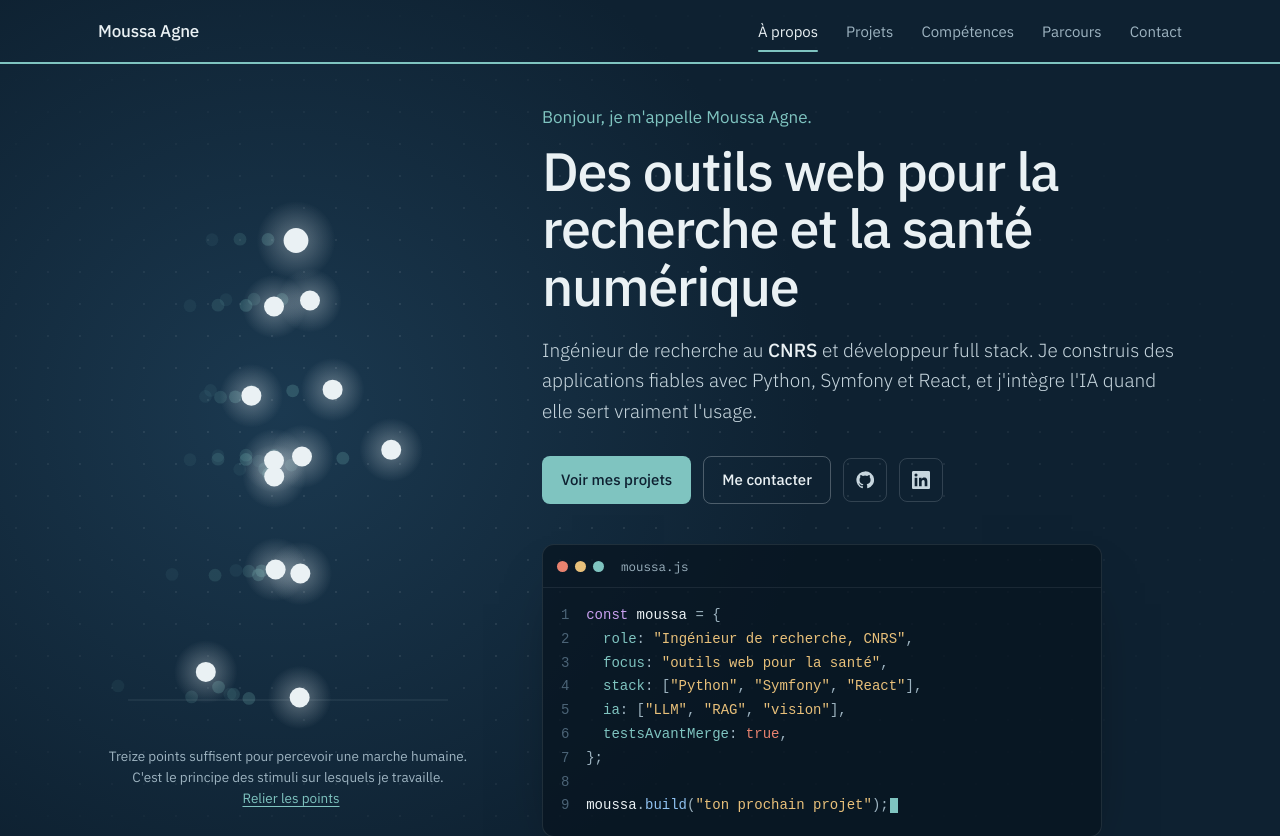
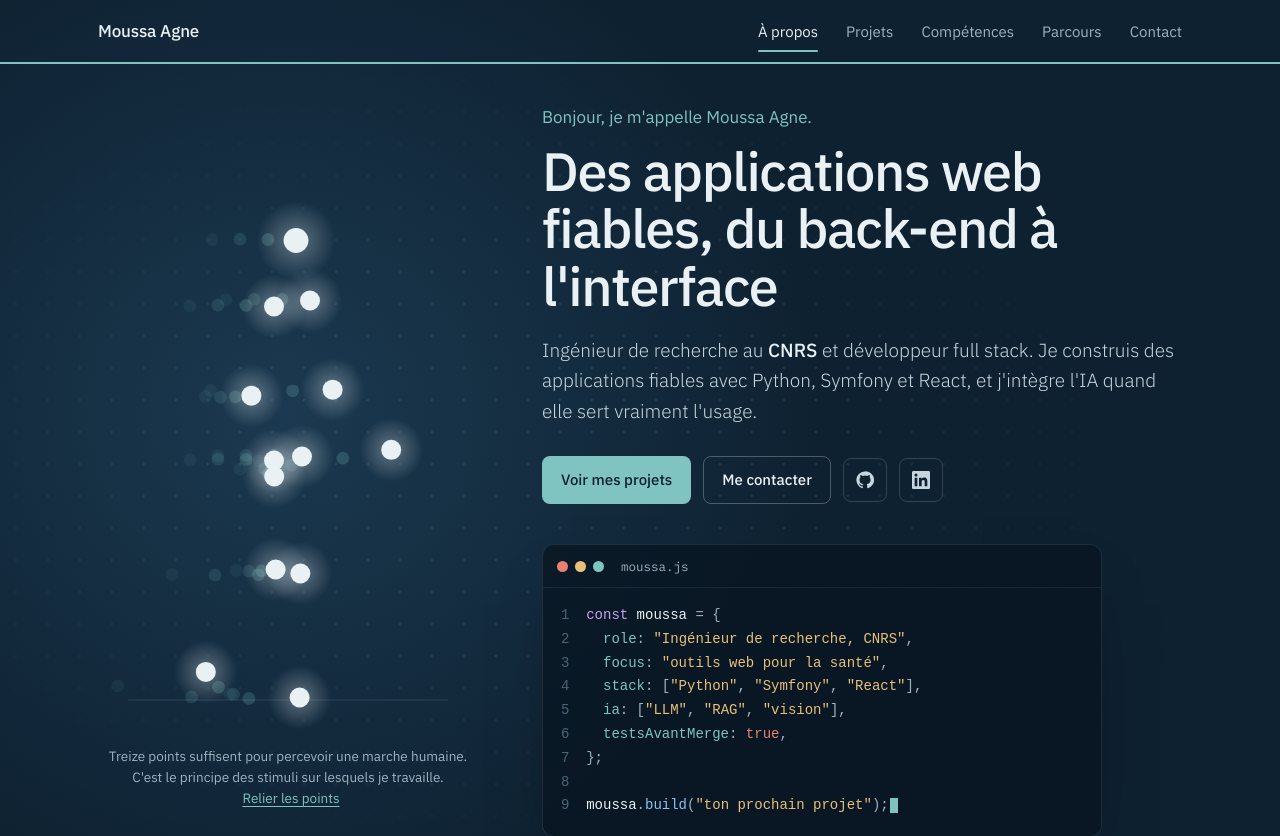
Before and after one commit to AGNE-Moussa/AGNE-Moussa.github.io, a React (Vite) app: page / in a window 1280 px wide. Shown: the top 836 px of the page. Built offline with nearby package versions, Linux system fonts and the light colour scheme.

Commit message:
feat: accroche plus ouverte sur la page d'accueil

```diff
--- a/index.html
+++ b/index.html
@@ -6,7 +6,7 @@
     <title>Moussa Agne · Ingénieur de recherche et développeur full stack</title>
     <meta name="description" content="Ingénieur de recherche au CNRS (CeRCA), développeur full stack Python, Symfony et React. Des outils web pour la recherche et la santé numérique." />
     <meta property="og:title" content="Moussa Agne, ingénieur de recherche et développeur full stack" />
-    <meta property="og:description" content="Des outils web pour la recherche et la santé numérique." />
+    <meta property="og:description" content="Des applications web fiables, du back-end à l'interface." />
     <meta name="theme-color" content="#0E2131" />
     <link rel="icon" type="image/svg+xml" href="/favicon.svg" />
   </head>
--- a/src/components/Hero.jsx
+++ b/src/components/Hero.jsx
@@ -22,7 +22,7 @@ export default function Hero() {
           <motion.p className="hero-hello" {...fade(0.2)}>
             Bonjour, je m'appelle {PROFILE.name}.
           </motion.p>
-          <motion.h1 {...fade(0.3)}>Des outils web pour la recherche et la santé numérique</motion.h1>
+          <motion.h1 {...fade(0.3)}>Des applications web fiables, du back-end à l'interface</motion.h1>
           <motion.p className="hero-role" {...fade(0.45)}>
             Ingénieur de recherche au <strong>CNRS</strong> et développeur full stack. Je construis des applications
             fiables avec Python, Symfony et React, et j'intègre l'IA quand elle sert vraiment l'usage.
```
